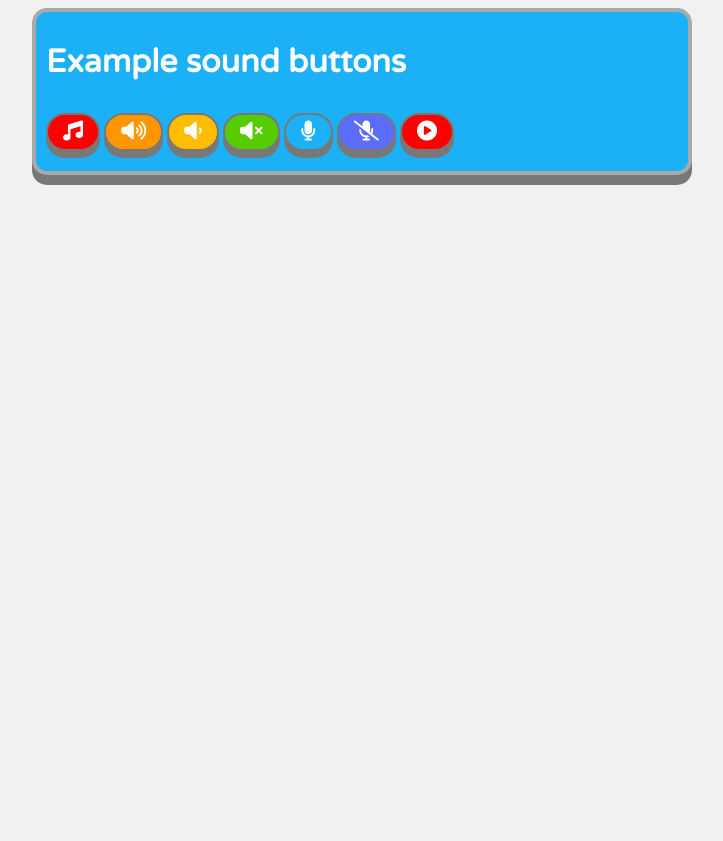
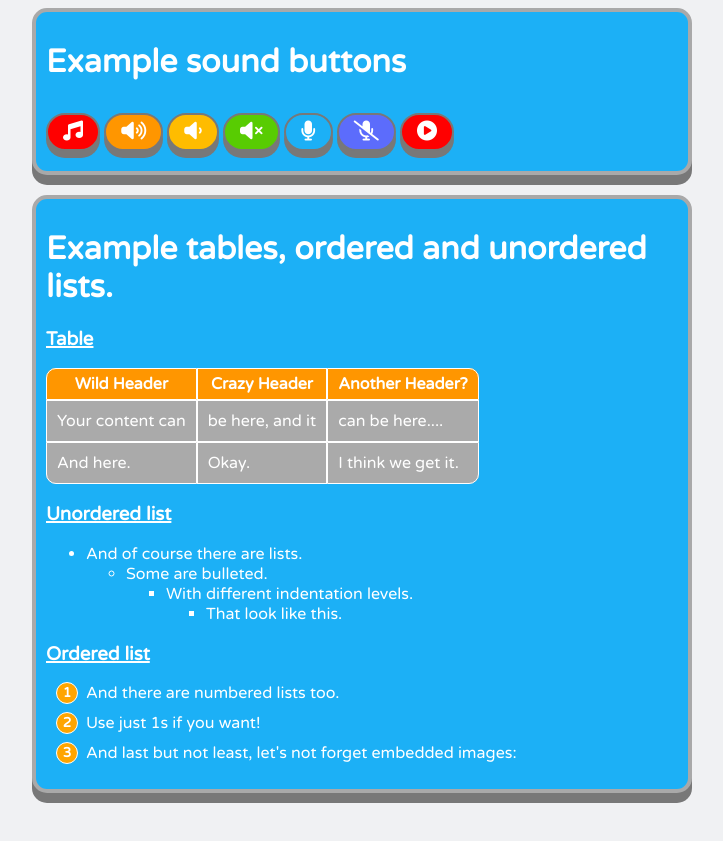
Before and after one commit to manuel12/fluent-css, a plain HTML site: page index.html in a window 1280 px wide. Shown: the part 2829-3670 px from the top of the page, without its empty margins (278-1001 px from the left). Before the commit the page ends 3082 px from the top, so only its background shows below. Drawn offline with Linux system fonts and the light colour scheme.

Commit message:
Added table, unordered and ordered list styles.

```diff
--- a/custom-styles.css
+++ b/custom-styles.css
@@ -66,8 +66,14 @@ body {
 }
 
 .textarea {
-  width: 100;
+  width: 94.5%;
   height: 100px;
+  border: 2px solid lightgray;
+  border-radius: 10px;
+  padding: 10px 2.5%;
+  margin: 10px 0;
+  font-size: 0.8rem;
+
   font-family: inherit;
   resize: none;
 }
@@ -97,7 +103,6 @@ input[type="checkbox"] {
   margin: 10px auto;
   max-width: 50%;
 
-
   border: 2px solid rgb(120, 120, 120);
   border-radius: 50px;
   box-shadow: 0 7px rgb(120, 120, 120);
@@ -120,7 +125,81 @@ input[type="checkbox"] {
 
 .icon-button {
   padding: 5px 15px;
-  font-size: 1.25rem
+  font-size: 1.25rem;
+}
+
+table {
+  border-collapse: separate;
+  border-spacing: 0;
+}
+
+thead {
+  background-color: #ff9600;
+}
+
+th,
+td {
+  padding: 5px 10px;
+}
+
+td {
+  border: solid 1px white;
+  padding: 10px;
+}
+
+thead tr th {
+  border: solid 1px white;
+}
+
+thead tr:first-child th:first-child {
+  border-top-left-radius: 10px;
+}
+thead tr:first-child th:last-child {
+  border-top-right-radius: 10px;
+}
+
+tbody {
+  background-color: rgb(170, 170, 170);
+}
+
+tbody tr:last-child td:first-child {
+  border-bottom-left-radius: 10px;
+}
+tbody tr:last-child td:last-child {
+  border-bottom-right-radius: 10px;
+}
+
+ol li {
+  counter-increment: step-counter;
+  list-style-type: none;
+  position: relative;
+  margin-top: 10px;
+}
+
+ol li::before {
+  content: counter(step-counter);
+  background-color: orange;
+  display: block;
+
+  position: absolute;
+  top: -1px;
+  left: -30px;
+
+  width: 1.25rem;
+  height: 1.25rem;
+  line-height: 1.25rem;
+
+  color: white;
+  font-weight: bold;
+  font-size: 0.85rem;
+  text-align: center;
+
+  border: 1px solid white;
+  border-radius: 15px;
+}
+
+.underline {
+  text-decoration: 2px underline;
 }
 
 .w-25 {
--- a/index.html
+++ b/index.html
@@ -1,16 +1,15 @@
 <!DOCTYPE html>
 <html>
+
 <head>
   <link rel="stylesheet" href="custom-styles.css" />
   <link rel="stylesheet" href="custom-colors.css" />
   <link rel="preconnect" href="https://fonts.googleapis.com" />
   <link rel="preconnect" href="https://fonts.gstatic.com" crossorigin />
-    <link
-      href="https://fonts.googleapis.com/css2?family=Varela+Round&display=swap"
-      rel="stylesheet"
-    />
+  <link href="https://fonts.googleapis.com/css2?family=Varela+Round&display=swap" rel="stylesheet" />
   <script src="https://kit.fontawesome.com/d0731b8ace.js" crossorigin="anonymous"></script>
 </head>
+
 <body>
   <div class="custom-container bg-blue">
     <h1>Example headings with depth</h1>
@@ -46,44 +45,19 @@
     <h1>Example form elememts</h1>
     <label class="label" for="name" id="name-label">
       Name
-        <input
-          id="name"
-          class="input"
-          type="text"
-          placeholder="Enter name here..."
-          required
-        />
+      <input id="name" class="input" type="text" placeholder="Enter name here..." required />
     </label>
     <label class="label" for="number" id="number-label">
       Age (optional)
-        <input
-          id="number"
-          class="input"
-          type="number"
-          min="13"
-          max="120"
-          placeholder="Enter age here..."
-        />
+      <input id="number" class="input" type="number" min="13" max="120" placeholder="Enter age here..." />
     </label>
     <label class="label" for="email" id="email-label">
       Email
-        <input
-          id="email"
-          class="input"
-          type="email"
-          required
-          placeholder="Enter email here..."
-        />
+      <input id="email" class="input" type="email" required placeholder="Enter email here..." />
     </label>
     <label class="label" for="password" id="password-label">
       Password
-        <input
-          id="password"
-          class="input"
-          type="password"
-          placeholder="Enter password here..."
-          required
-        />
+      <input id="password" class="input" type="password" placeholder="Enter password here..." required />
     </label>
     <label class="label">
       Any comments or suggestions?
@@ -194,7 +168,57 @@
   </div>
 
 
+  <div class="custom-container bg-blue">
+    <h1>Example tables, ordered and unordered lists.</h1>
+    <h3 class="underline">Table</h3>
+
+    <table>
+      <thead>
+        <tr>
+          <th>Wild Header</th>
+          <th>Crazy Header</th>
+          <th>Another Header?</th>
+        </tr>
+      </thead>
+      <tbody>
+        <tr>
+          <td>Your content can</td>
+          <td>be here, and it</td>
+          <td>can be here....</td>
+        </tr>
+        <tr>
+          <td>And here.</td>
+          <td>Okay.</td>
+          <td>I think we get it.</td>
+        </tr>
+      </tbody>
+    </table>
+
+    <h3 class="underline">Unordered list</h3>
+    <ul>
+      <li>And of course there are lists.<ul>
+          <li>Some are bulleted.<ul>
+              <li>With different indentation levels.<ul>
+                  <li>That look like this.</li>
+                </ul>
+              </li>
+            </ul>
+          </li>
+        </ul>
+      </li>
+    </ul>
+
+    <h3 class="underline">Ordered list</h3>
+    <ol>
+      <li>And there are numbered lists too.</li>
+      <li>Use just 1s if you want!</li>
+      <li>And last but not least, let's not forget embedded images:</li>
+    </ol>
+  </div>
+
+
 
 
 </body>
+
 </html>
```
Lines whose indentation alone changed are shown as unchanged.
